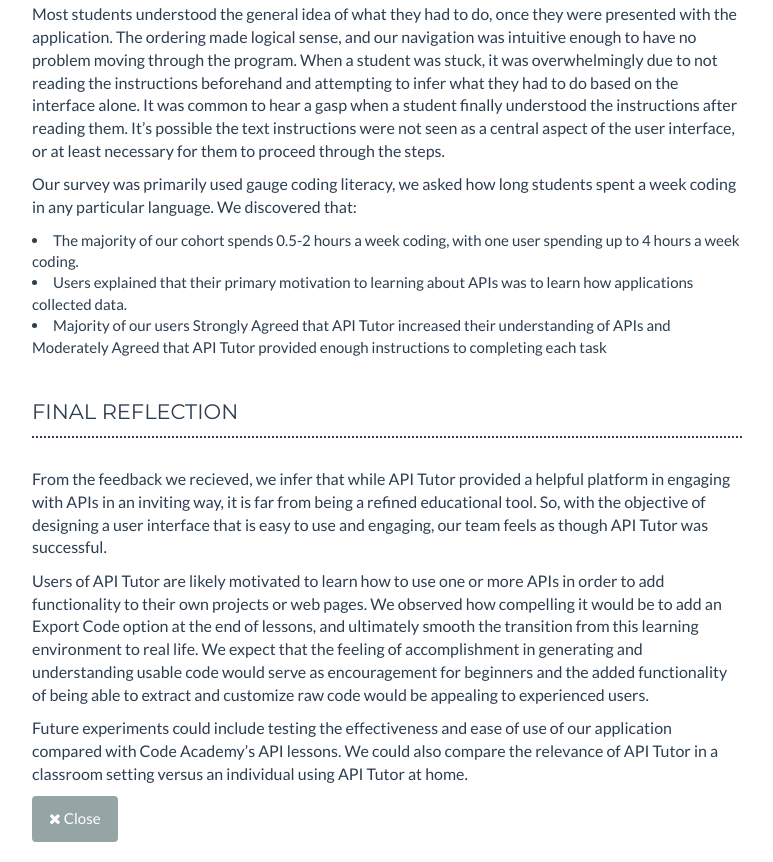
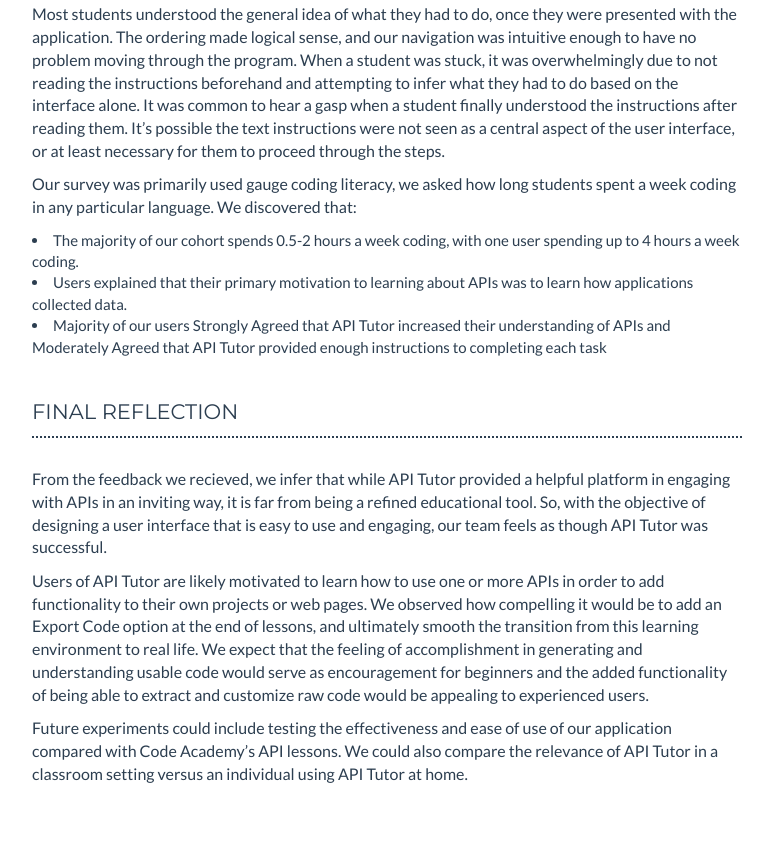
Before and after one commit to sameerbajaj/sameerbajaj.githu, a plain HTML site: page APITutor.html in a window 1280 px wide. Shown: the part 4785-5647 px from the top of the page, without its empty margins (253-1026 px from the left). After the commit the page ends 5601 px from the top, so only its background shows below. Drawn offline with nearby package versions, Linux system fonts and the light colour scheme.

Commit message:
bttn rem

```diff
--- a/APITutor.html
+++ b/APITutor.html
@@ -126,8 +126,6 @@
                     <p>Future experiments could include testing the effectiveness and ease of use of our application compared with Code Academy’s API lessons. We could also compare the relevance of API Tutor in a classroom setting versus an individual using API Tutor at home.</p>
 
 
-
-                    <button type="button" class="btn btn-default" data-dismiss="modal"><i class="fa fa-times"></i> Close</button>
                 </div>
             </div>
         </div>
```
